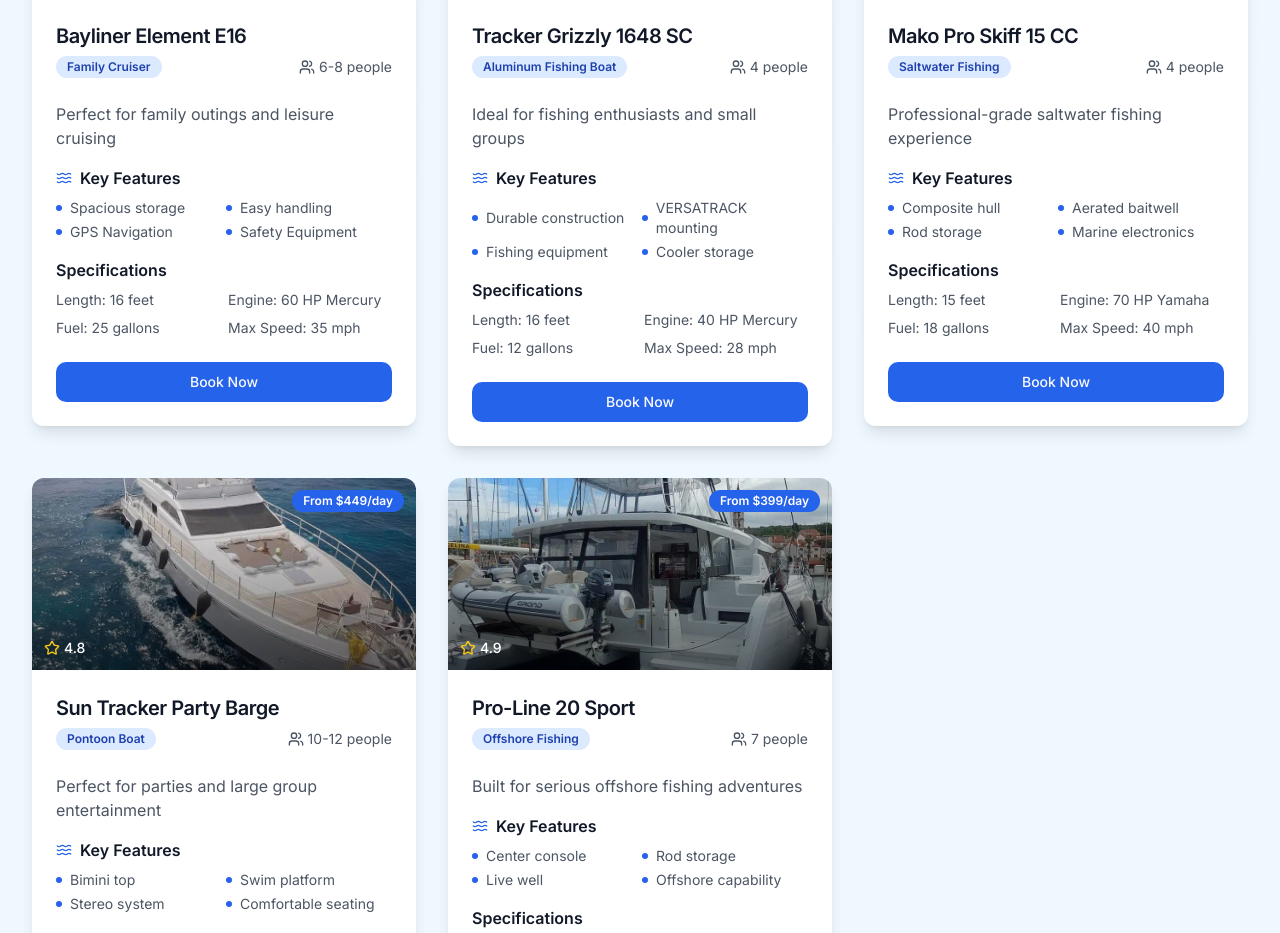
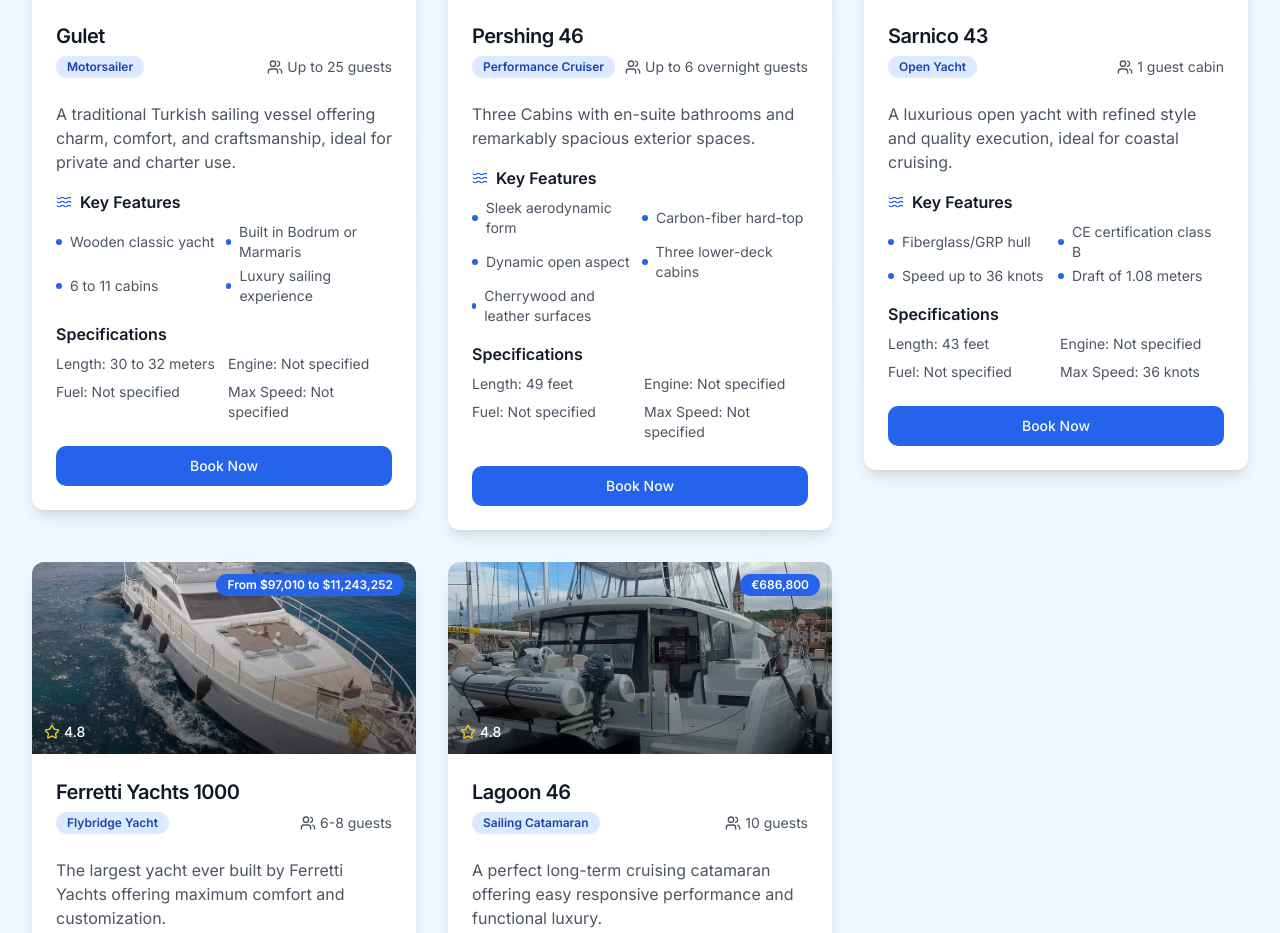
Before and after one commit to abkGami/Swift-tours, a Next.js app: page /boats in a window 1280 px wide. Shown: the part 858-1791 px from the top of the page. Built offline with nearby package versions, Linux system fonts and the light colour scheme.

Commit message:
Let's cotinue

```diff
--- a/app/boats/page.tsx
+++ b/app/boats/page.tsx
@@ -9,112 +9,114 @@ import Navigation from "@/components/navigation";
 import Footer from "@/components/footer";
 import SlideshowAlbum from "@/components/slideshow-album";
 import { useRouter } from "next/navigation";
+import Image from "next/image";
 
 const boats = [
   {
-    name: "Bayliner Element E16",
-    type: "Family Cruiser",
-    capacity: "6-8 people",
-    price: "From $299/day",
+    name: "Gulet",
+    type: "Motorsailer",
+    capacity: "Up to 25 guests",
+    price: "From $222,008 to $3,017,038",
     image: "/boat/one.jpg",
-    features: [
-      "Spacious storage",
-      "Easy handling",
-      "GPS Navigation",
-      "Safety Equipment",
+  features: [
+      "Wooden classic yacht",
+      "Built in Bodrum or Marmaris",
+      "6 to 11 cabins",
+      "Luxury sailing experience"
     ],
     rating: 4.8,
-    description: "Perfect for family outings and leisure cruising",
+    description: "A traditional Turkish sailing vessel offering charm, comfort, and craftsmanship, ideal for private and charter use.",
     specifications: {
-      length: "16 feet",
-      engine: "60 HP Mercury",
-      fuel: "25 gallons",
-      speed: "35 mph",
-    },
+      length: "30 to 32 meters",
+      engine: "Not specified",
+      fuel: "Not specified",
+      speed: "Not specified"
+    }
   },
   {
-    name: "Tracker Grizzly 1648 SC",
-    type: "Aluminum Fishing Boat",
-    capacity: "4 people",
-    price: "From $199/day",
+    name: "Pershing 46",
+    type: "Performance Cruiser",
+    capacity: "Up to 6 overnight guests",
+    price: "From €310,000 (VAT paid)",
     image: "/boat/two.jpg",
     features: [
-      "Durable construction",
-      "VERSATRACK mounting",
-      "Fishing equipment",
-      "Cooler storage",
+      "Sleek aerodynamic form",
+      "Carbon-fiber hard-top",
+      "Dynamic open aspect",
+      "Three lower-deck cabins",
+      "Cherrywood and leather surfaces"
     ],
-    rating: 4.7,
-    description: "Ideal for fishing enthusiasts and small groups",
+    rating: 4.8,
+    description: "Three Cabins with en-suite bathrooms and remarkably spacious exterior spaces.",
     specifications: {
-      length: "16 feet",
-      engine: "40 HP Mercury",
-      fuel: "12 gallons",
-      speed: "28 mph",
-    },
+      length: "49 feet",
+      engine: "Not specified",
+      fuel: "Not specified",
+      speed: "Not specified"
+    }
   },
   {
-    name: "Mako Pro Skiff 15 CC",
-    type: "Saltwater Fishing",
-    capacity: "4 people",
-    price: "From $349/day",
+    name: "Sarnico 43",
+    type: "Open Yacht",
+    capacity: "1 guest cabin",
+    price: "Not specified",
     image: "/boat/three.jpg",
     features: [
-      "Composite hull",
-      "Aerated baitwell",
-      "Rod storage",
-      "Marine electronics",
+      "Fiberglass/GRP hull",
+      "CE certification class B",
+      "Speed up to 36 knots",
+      "Draft of 1.08 meters"
     ],
-    rating: 4.9,
-    description: "Professional-grade saltwater fishing experience",
+    rating: 4.8,
+    description: "A luxurious open yacht with refined style and quality execution, ideal for coastal cruising.",
     specifications: {
-      length: "15 feet",
-      engine: "70 HP Yamaha",
-      fuel: "18 gallons",
-      speed: "40 mph",
-    },
+      length: "43 feet",
+      engine: "Not specified",
+      fuel: "Not specified",
+      speed: "36 knots"
+    }
   },
   {
-    name: "Sun Tracker Party Barge",
-    type: "Pontoon Boat",
-    capacity: "10-12 people",
-    price: "From $449/day",
+    name: "Ferretti Yachts 1000",
+    type: "Flybridge Yacht",
+    capacity: "6-8 guests",
+    price: "From $97,010 to $11,243,252",
     image: "/boat/four.jpg",
     features: [
-      "Bimini top",
-      "Swim platform",
-      "Stereo system",
-      "Comfortable seating",
+      "Twin MTU engines",
+      "3 Cabins",
+      "High-tech innovation",
+      "Luxury and comfort"
     ],
     rating: 4.8,
-    description: "Perfect for parties and large group entertainment",
+    description: "The largest yacht ever built by Ferretti Yachts offering maximum comfort and customization.",
     specifications: {
-      length: "22 feet",
-      engine: "90 HP Mercury",
-      fuel: "30 gallons",
-      speed: "25 mph",
-    },
+      length: "64 feet",
+      engine: "Twin MTU engines",
+      fuel: "Not specified",
+      speed: "24-29 knots"
+    }
   },
   {
-    name: "Pro-Line 20 Sport",
-    type: "Offshore Fishing",
-    capacity: "7 people",
-    price: "From $399/day",
+    name: "Lagoon 46",
+    type: "Sailing Catamaran",
+    capacity: "10 guests",
+    price: "€686,800",
     image: "/boat/five.jpg",
     features: [
-      "Center console",
-      "Rod storage",
-      "Live well",
-      "Offshore capability",
+      "Fiberglass/GRP hull",
+      "CE certification class A",
+      "3 Cabins",
+      "Sail area of 140.1 m²"
     ],
-    rating: 4.9,
-    description: "Built for serious offshore fishing adventures",
+    rating: 4.8,
+    description: "A perfect long-term cruising catamaran offering easy responsive performance and functional luxury.",
     specifications: {
-      length: "20 feet",
-      engine: "150 HP Yamaha",
-      fuel: "40 gallons",
-      speed: "45 mph",
-    },
+      length: "13.99 meters",
+      engine: "Not specified",
+      fuel: "Not specified",
+      speed: "Not specified"
+    }
   },
   // {
   //   name: "Luxury Yacht Charter",
@@ -233,7 +235,9 @@ export default function BoatsPage() {
               >
                 <Card className="overflow-hidden hover:shadow-2xl transition-all duration-300 border-0 shadow-lg">
                   <div className="relative overflow-hidden">
-                    <img
+                    <Image  //change to img and remove height and width
+                    width={1200}
+                    height={12}
                       src={boat.image || "/placeholder.svg"}
                       alt={boat.name}
                       className="w-full h-48 object-cover group-hover:scale-110 transition-transform duration-300"
```
